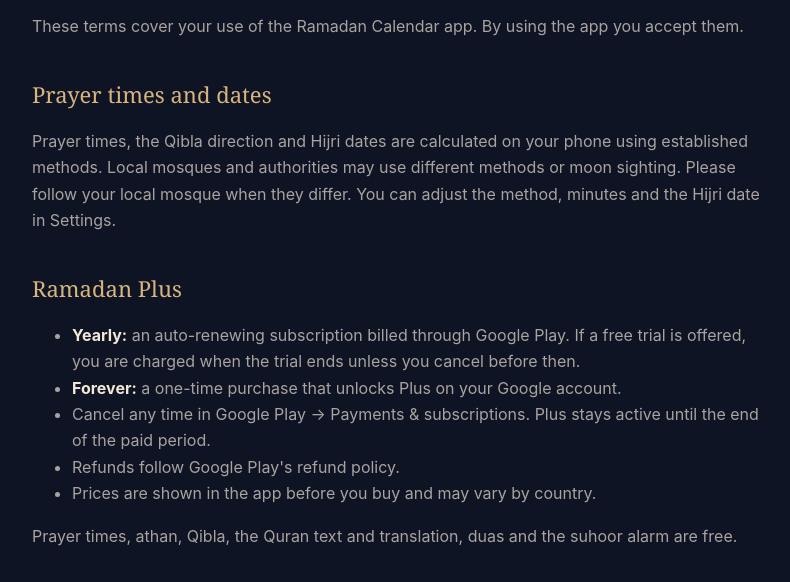
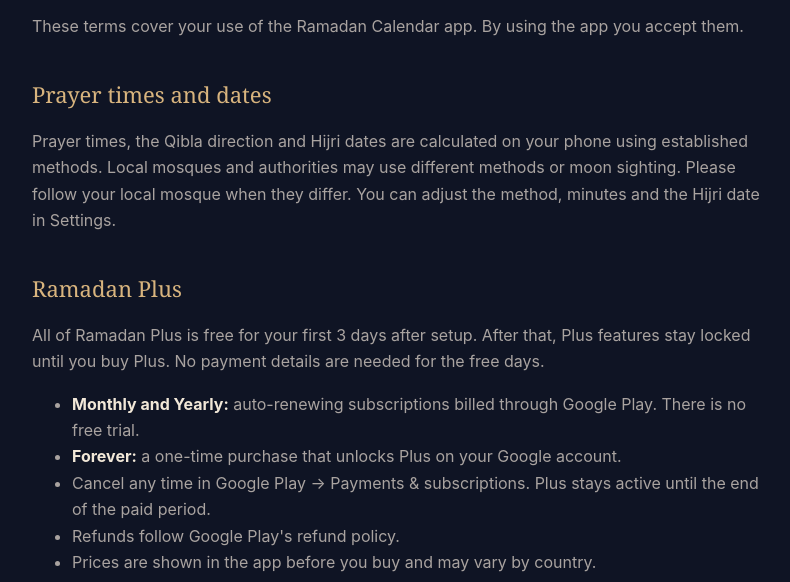
Before and after one commit to mrbooz/ramadan-calendar-privacy, a plain HTML site: page terms.html in a window 1280 px wide. Shown: the part 207-789 px from the top of the page, without its empty margins (240-1030 px from the left). Drawn offline with Linux system fonts and the light colour scheme.

Commit message:
Terms: monthly/yearly/forever, 3 free days, no trial

```diff
--- a/terms.html
+++ b/terms.html
@@ -11,14 +11,15 @@
 <p>Prayer times, the Qibla direction and Hijri dates are calculated on your phone using established methods. Local mosques and authorities may use different methods or moon sighting. Please follow your local mosque when they differ. You can adjust the method, minutes and the Hijri date in Settings.</p>
 
 <h2>Ramadan Plus</h2>
+<p>All of Ramadan Plus is free for your first 3 days after setup. After that, Plus features stay locked until you buy Plus. No payment details are needed for the free days.</p>
 <ul>
-<li><strong>Yearly:</strong> an auto-renewing subscription billed through Google Play. If a free trial is offered, you are charged when the trial ends unless you cancel before then.</li>
+<li><strong>Monthly and Yearly:</strong> auto-renewing subscriptions billed through Google Play. There is no free trial.</li>
 <li><strong>Forever:</strong> a one-time purchase that unlocks Plus on your Google account.</li>
 <li>Cancel any time in Google Play → Payments &amp; subscriptions. Plus stays active until the end of the paid period.</li>
 <li>Refunds follow Google Play's refund policy.</li>
 <li>Prices are shown in the app before you buy and may vary by country.</li>
 </ul>
-<p>Prayer times, athan, Qibla, the Quran text and translation, duas and the suhoor alarm are free.</p>
+<p>Prayer times, athan, Qibla, the Quran text and translation, duas and the suhoor alarm are always free.</p>
 
 <h2>Content</h2>
 <p>The Quran text is from the Tanzil Project (CC BY 3.0). The English translation is by M. M. Pickthall (public domain). Photos and athan recordings are used under their licences, listed in the app under Settings → Credits.</p>
```
